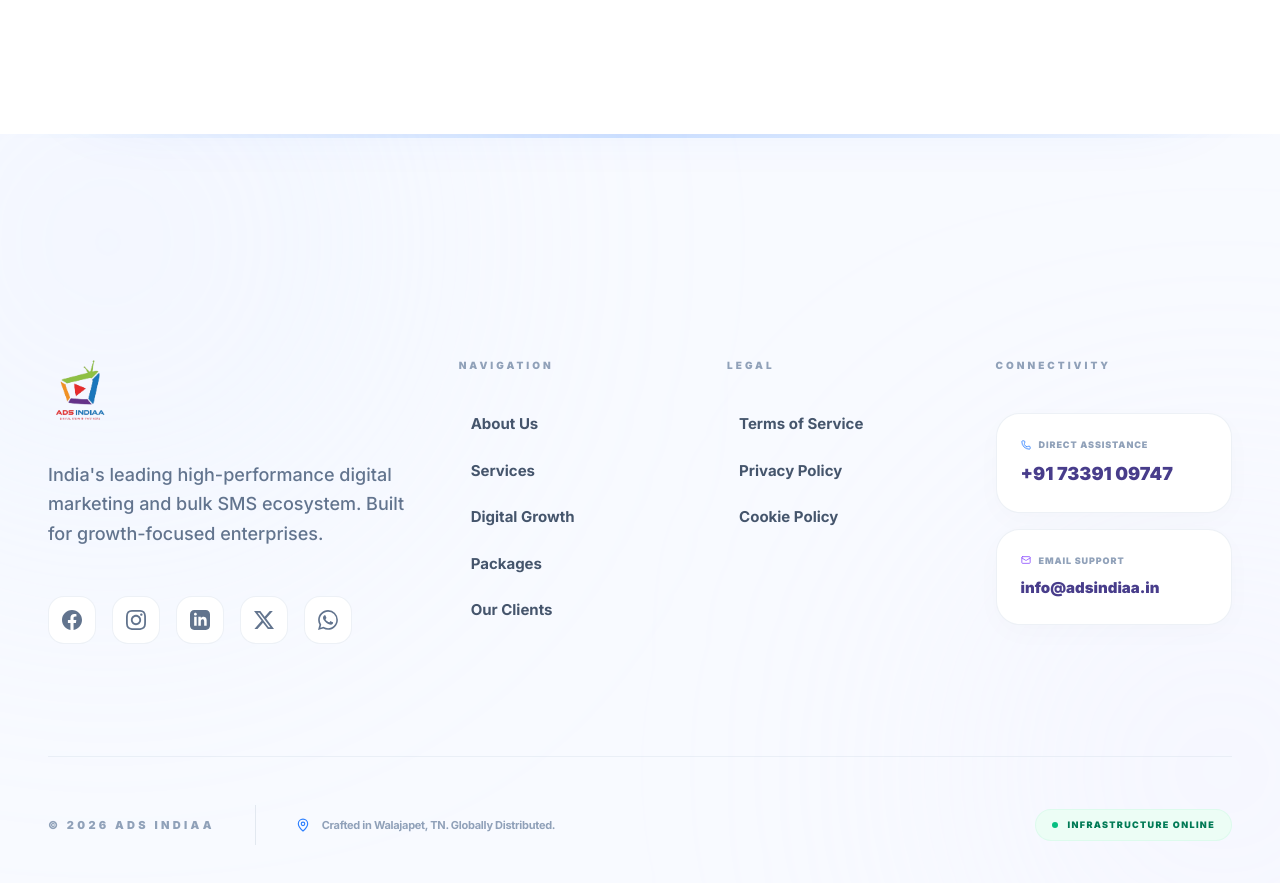
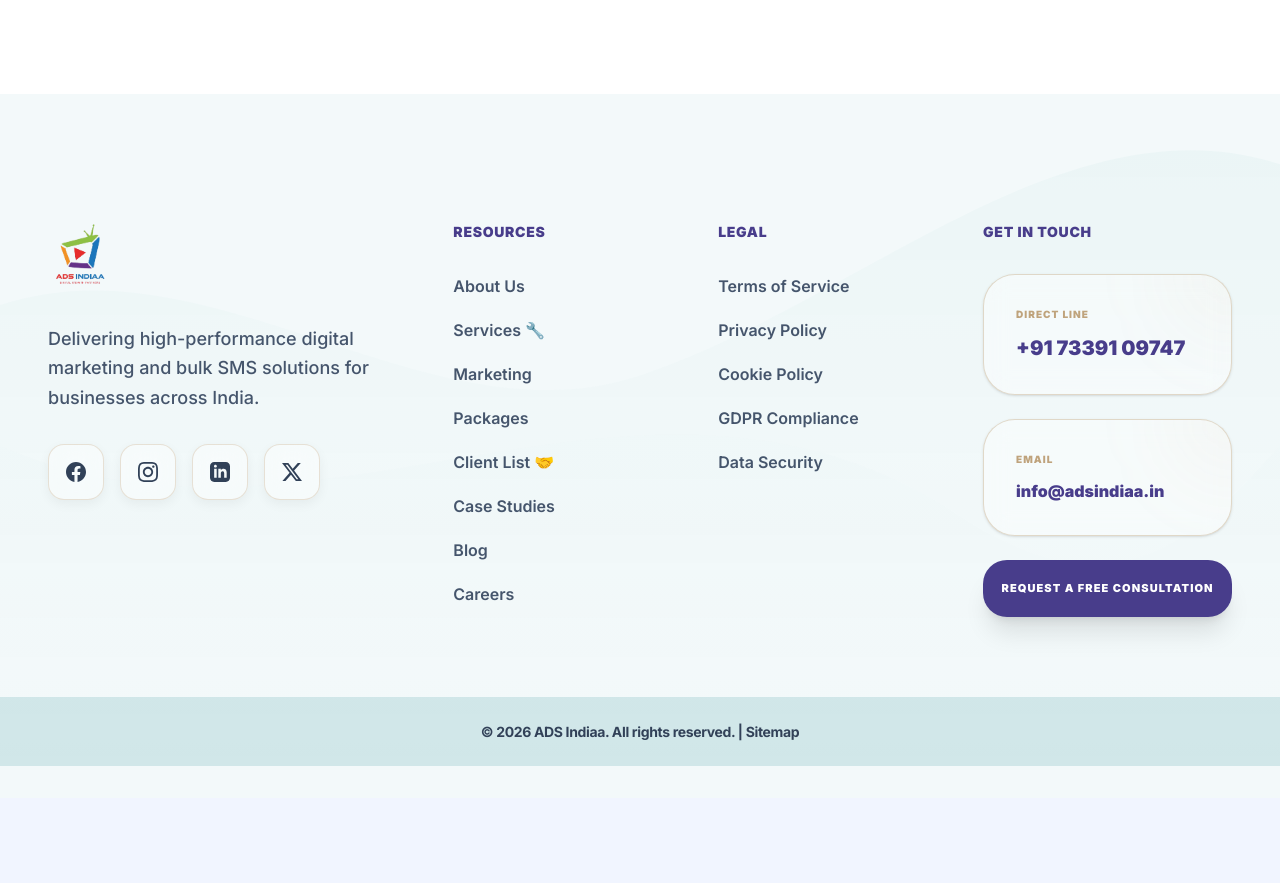
Before and after one commit to Madhumitha132002/adsindiaa, a Next.js app in the folder adsindia-nextjs/: page /cookie-policy in a window 1280 px wide. Shown: the part 1059-1942 px from the top of the page. After the commit the page ends 1857 px from the top, so only its background shows below. Built offline with nearby package versions, Linux system fonts and the light colour scheme; no server answers.

Commit message:
Matched footer design to user template (glossy icons, gold borders, wavy background)

```diff
--- a/adsindia-nextjs/src/components/Footer.js
+++ b/adsindia-nextjs/src/components/Footer.js
@@ -1,6 +1,6 @@
 import Image from 'next/image';
 import Link from 'next/link';
-import { Mail, Phone, MapPin, ArrowRight, MessageCircle } from 'lucide-react';
+import { Mail, Phone, MapPin, ArrowRight, ShieldCheck, FileText, Globe, BookOpen, Users, Briefcase, HelpCircle } from 'lucide-react';
 
 const socialLinks = [
   {
@@ -38,123 +38,84 @@ const socialLinks = [
         <path d="M18.901 1.153h3.68l-8.04 9.19L24 22.846h-7.406l-5.8-7.584-6.638 7.584H.474l8.6-9.83L0 1.154h7.594l5.243 6.932 6.064-6.932zm-1.293 19.494h2.039L6.482 3.239h-2.19l13.316 17.408z" />
       </svg>
     )
-  },
-  {
-    name: 'WhatsApp',
-    href: 'https://wa.me/917339109747',
-    icon: (
-      <svg className="w-5 h-5" fill="currentColor" viewBox="0 0 24 24">
-        <path d="M17.472 14.382c-.297-.149-1.758-.867-2.03-.967-.273-.099-.471-.148-.67.15-.197.297-.767.966-.94 1.164-.173.199-.347.223-.644.075-.297-.15-1.255-.463-2.39-1.475-.883-.788-1.48-1.761-1.653-2.059-.173-.297-.018-.458.13-.606.134-.133.298-.347.446-.52.149-.174.198-.298.298-.497.099-.198.05-.371-.025-.52-.075-.149-.669-1.612-.916-2.207-.242-.579-.487-.5-.669-.51-.173-.008-.371-.01-.57-.01-.198 0-.52.074-.792.372-.272.297-1.04 1.016-1.04 2.479 0 1.462 1.065 2.875 1.213 3.074.149.198 2.096 3.2 5.077 4.487.709.306 1.262.489 1.694.625.712.227 1.36.195 1.871.118.571-.085 1.758-.719 2.006-1.413.248-.694.248-1.289.173-1.413-.074-.124-.272-.198-.57-.347m-5.421 7.403h-.004a9.87 9.87 0 01-5.031-1.378l-.361-.214-3.741.982.998-3.648-.235-.374a9.86 9.86 0 01-1.51-5.26c.001-5.45 4.436-9.884 9.888-9.884 2.64 0 5.122 1.03 6.988 2.898a9.825 9.825 0 012.893 6.994c-.003 5.45-4.437 9.884-9.885 9.884m8.413-18.297A11.815 11.815 0 0012.05 0C5.495 0 .16 5.335.157 11.892c0 2.096.547 4.142 1.588 5.945L0 24l6.335-1.662c1.72.94 3.659 1.434 5.63 1.434h.005c6.554 0 11.89-5.335 11.893-11.893a11.821 11.821 0 00-3.48-8.413z" />
-      </svg>
-    )
   }
 ];
 
 export default function Footer() {
   return (
-    <footer className="relative bg-[#F8FAFF] pt-96 lg:pt-56 pb-16 overflow-hidden mt-10">
-      {/* Decorative Background Elements */}
-      <div className="absolute top-0 left-0 w-full h-1 bg-gradient-to-r from-transparent via-blue-500/20 to-transparent" />
-      <div className="absolute -top-48 -left-48 w-[600px] h-[600px] bg-blue-100/20 blur-[150px] rounded-full" />
-      <div className="absolute top-1/2 -right-48 w-[500px] h-[500px] bg-violet-100/20 blur-[150px] rounded-full" />
-
-      {/* Subtle Grid Pattern Overlay */}
-      <div className="absolute inset-0 opacity-[0.03] pointer-events-none" style={{ backgroundImage: 'radial-gradient(#2563eb 0.5px, transparent 0.5px)', backgroundSize: '24px 24px' }} />
+    <footer className="relative bg-[#F3F9FA] pt-32 pb-8 overflow-hidden font-inter">
+      {/* ── Background Wave Art ── */}
+      <div className="absolute inset-0 opacity-40 pointer-events-none z-0">
+        <svg className="w-full h-full" viewBox="0 0 1440 400" fill="none" xmlns="http://www.w3.org/2000/svg" preserveAspectRatio="none">
+          <path d="M0 120C240 80 480 200 720 160C960 120 1200 0 1440 40V400H0V120Z" fill="url(#wave-gradient)" opacity="0.1" />
+          <path d="M0 200C360 280 720 120 1080 240C1260 300 1350 250 1440 200V400H0V200Z" fill="url(#wave-gradient)" opacity="0.05" />
+          <defs>
+            <linearGradient id="wave-gradient" x1="720" y1="0" x2="720" y2="400" gradientUnits="userSpaceOnUse">
+              <stop stopColor="#0D9488" />
+              <stop offset="1" stopColor="white" stopOpacity="0" />
+            </linearGradient>
+          </defs>
+        </svg>
+      </div>
 
       <div className="max-w-[1400px] mx-auto px-6 lg:px-12 relative z-10">
+        <div className="grid grid-cols-1 lg:grid-cols-12 gap-16 lg:gap-8 mb-20">
 
-        {/* ── Floating CTA Banner ── */}
-        <div className="absolute top-0 left-1/2 -translate-x-1/2 -translate-y-[135%] lg:-translate-y-[160%] w-[calc(100%-48px)] max-w-6xl">
-          <div
-            id="main-footer-card"
-            className="relative overflow-hidden rounded-[3.5rem] bg-white/80 backdrop-blur-2xl shadow-[0_32px_80px_-20px_rgba(37,99,235,0.15)] p-12 lg:p-20 flex flex-col md:flex-row items-center justify-between gap-12 border border-white group"
-          >
-            {/* Animated Glow Effect */}
-            <div className="absolute top-0 right-0 w-96 h-96 bg-blue-400/10 rounded-full blur-[100px] -mr-32 -mt-32 transition-colors duration-700 group-hover:bg-blue-400/20" />
-            <div className="absolute bottom-0 left-0 w-96 h-96 bg-violet-400/10 rounded-full blur-[100px] -ml-32 -mb-32 transition-colors duration-700 group-hover:bg-violet-400/20" />
-
-            <div className="relative z-10 space-y-8 max-w-2xl text-center md:text-left">
-              <div className="inline-flex items-center gap-3 px-5 py-2.5 rounded-full bg-blue-50/50 border border-blue-100/50 text-[11px] font-black uppercase tracking-[0.2em] text-blue-600 shadow-sm">
-                <span className="relative flex h-2.5 w-2.5">
-                  <span className="animate-ping absolute inline-flex h-full w-full rounded-full bg-blue-400 opacity-75"></span>
-                  <span className="relative inline-flex rounded-full h-2.5 w-2.5 bg-blue-500"></span>
-                </span>
-                Scale Your Growth
-              </div>
-              <h2 className="text-4xl md:text-6xl font-black text-slate-900 leading-[1.05] tracking-tight">
-                Ready to dominate <br />
-                <span className="text-blue-600 italic lg:not-italic">your market?</span>
-              </h2>
-              <p className="text-slate-500 text-lg md:text-xl font-medium leading-relaxed max-w-xl">
-                Join 5000+ businesses leveraging our high-performance messaging infrastructure to scale their reach unlimited.
-              </p>
-            </div>
-
-            <div className="relative z-10 shrink-0">
-              <Link href="/contact-us" className="group relative inline-flex items-center justify-center gap-4 px-10 py-6 bg-slate-900 text-white font-black rounded-2xl overflow-hidden shadow-2xl transition-all duration-300 hover:scale-[1.02] hover:shadow-blue-500/25 active:scale-95 text-xs uppercase tracking-widest">
-                <div className="absolute inset-0 bg-gradient-to-r from-blue-600 to-violet-600 opacity-0 group-hover:opacity-100 transition-opacity duration-300" />
-                <span className="relative z-10">Start Growing</span>
-                <ArrowRight size={18} className="relative z-10 transition-transform duration-300 group-hover:translate-x-1" />
-              </Link>
-            </div>
-          </div>
-        </div>
-
-        {/* ── Footer Content Grid ── */}
-        <div className="grid grid-cols-1 lg:grid-cols-12 gap-20 lg:gap-12">
-
-          {/* Column 1: Brand Info */}
-          <div className="lg:col-span-4 space-y-12">
+          {/* Column 1: Brand & Identity */}
+          <div className="lg:col-span-4 space-y-10">
             <div className="space-y-8">
-              <Link href="/" className="inline-block group">
+              <Link href="/" className="inline-block transition-transform duration-300 hover:scale-[1.02]">
                 <Image
                   src="/images/Ads_indiaa_logo.webp"
                   alt="Ads Indiaa Logo"
                   width={240}
                   height={80}
-                  className="h-14 lg:h-16 w-auto object-contain transition-transform duration-500 group-hover:scale-105"
+                  className="h-14 lg:h-16 w-auto object-contain"
                   priority
                 />
               </Link>
-              <p className="text-slate-500 font-medium leading-relaxed text-lg max-w-sm">
-                India's leading high-performance digital marketing and bulk SMS ecosystem. Built for growth-focused enterprises.
+              <p className="text-slate-600 font-medium leading-relaxed text-lg max-w-sm">
+                Delivering high-performance digital marketing and bulk SMS solutions for businesses across India.
               </p>
 
-              <div className="flex flex-wrap gap-4 pt-4">
+              <div className="flex gap-4">
                 {socialLinks.map((social) => (
                   <a
                     key={social.name}
                     href={social.href}
                     target="_blank"
                     rel="noopener noreferrer"
-                    className="w-12 h-12 rounded-2xl bg-white border border-slate-200/60 flex items-center justify-center text-slate-500 hover:text-white hover:bg-blue-600 hover:border-blue-600 hover:shadow-xl hover:shadow-blue-600/20 transition-all duration-300 transform hover:-translate-y-1"
-                    aria-label={`Follow us on ${social.name}`}
+                    className="w-14 h-14 rounded-2xl bg-white/40 backdrop-blur-md border border-[#BFA37C]/30 flex items-center justify-center text-slate-700 hover:text-white hover:bg-slate-900 transition-all duration-300 shadow-[0_4px_12px_rgba(0,0,0,0.05)] hover:shadow-xl group"
                   >
-                    {social.icon}
+                    <div className="transition-transform group-hover:scale-110">
+                       {social.icon}
+                    </div>
                   </a>
                 ))}
               </div>
             </div>
           </div>
 
-          {/* Column 2: Links System */}
+          {/* Links System */}
           <div className="lg:col-span-8">
-            <div className="grid grid-cols-2 md:grid-cols-3 gap-16 lg:gap-8">
+            <div className="grid grid-cols-2 md:grid-cols-3 gap-12 lg:gap-4">
 
-              {/* Navigation */}
-              <div className="space-y-10">
-                <h4 className="text-[10px] font-black uppercase tracking-[0.3em] text-slate-400">Navigation</h4>
-                <ul className="space-y-6">
+              {/* Resources */}
+              <div className="space-y-8">
+                <h4 className="text-sm font-black text-slate-900 tracking-wider">RESOURCES</h4>
+                <ul className="space-y-5">
                   {[
                     { name: 'About Us', href: '/about-us' },
-                    { name: 'Services', href: '/services' },
-                    { name: 'Digital Growth', href: '/digital-marketing' },
+                    { name: 'Services 🔧', href: '/services' },
+                    { name: 'Marketing', href: '/digital-marketing' },
                     { name: 'Packages', href: '/packages' },
-                    { name: 'Our Clients', href: '/clients' }
+                    { name: 'Client List 🤝', href: '/clients' },
+                    { name: 'Case Studies', href: '#' },
+                    { name: 'Blog', href: '/blog' },
+                    { name: 'Careers', href: '#' }
                   ].map((link) => (
                     <li key={link.name}>
-                      <Link href={link.href} className="text-[15px] font-bold text-slate-600 hover:text-blue-600 transition-colors flex items-center gap-3 group">
-                        <span className="w-0 h-0.5 bg-blue-600 transition-all duration-300 group-hover:w-4" />
+                      <Link href={link.href} className="text-[16px] font-semibold text-slate-600 hover:text-teal-600 transition-colors">
                         {link.name}
                       </Link>
                     </li>
@@ -163,17 +124,18 @@ export default function Footer() {
               </div>
 
               {/* Legal */}
-              <div className="space-y-10">
-                <h4 className="text-[10px] font-black uppercase tracking-[0.3em] text-slate-400">Legal</h4>
-                <ul className="space-y-6">
+              <div className="space-y-8">
+                <h4 className="text-sm font-black text-slate-900 tracking-wider">LEGAL</h4>
+                <ul className="space-y-5">
                   {[
                     { name: 'Terms of Service', href: '/terms-of-service' },
                     { name: 'Privacy Policy', href: '/privacy-policy' },
-                    { name: 'Cookie Policy', href: '/cookie-policy' }
+                    { name: 'Cookie Policy', href: '/cookie-policy' },
+                    { name: 'GDPR Compliance', href: '#' },
+                    { name: 'Data Security', href: '#' }
                   ].map((link) => (
                     <li key={link.name}>
-                      <Link href={link.href} className="text-[15px] font-bold text-slate-600 hover:text-blue-600 transition-colors flex items-center gap-3 group">
-                        <span className="w-0 h-0.5 bg-blue-600 transition-all duration-300 group-hover:w-4" />
+                      <Link href={link.href} className="text-[16px] font-semibold text-slate-600 hover:text-teal-600 transition-colors">
                         {link.name}
                       </Link>
                     </li>
@@ -182,54 +144,40 @@ export default function Footer() {
               </div>
 
               {/* Contact Area */}
-              <div className="space-y-10 col-span-2 md:col-span-1">
-                <h4 className="text-[10px] font-black uppercase tracking-[0.3em] text-slate-400">Connectivity</h4>
-                <div className="space-y-4">
-                  <div className="group bg-white p-6 rounded-3xl border border-slate-200/60 shadow-[0_8px_30px_rgb(0,0,0,0.02)] hover:shadow-xl hover:shadow-blue-500/5 hover:border-blue-200 transition-all duration-300">
-                    <p className="flex items-center gap-2 text-[9px] font-black uppercase tracking-widest text-slate-400 mb-2">
-                       <Phone size={10} className="text-blue-500" /> Direct Assistance
-                    </p>
-                    <a href="tel:+917339109747" className="text-lg font-black text-slate-900 group-hover:text-blue-600 transition-colors">
+              <div className="space-y-8 col-span-2 md:col-span-1">
+                <h4 className="text-sm font-black text-slate-900 tracking-wider">GET IN TOUCH</h4>
+                <div className="space-y-6">
+                  <div className="bg-white/40 backdrop-blur-md rounded-[2rem] p-8 border border-[#BFA37C]/40 shadow-sm relative overflow-hidden group">
+                    <div className="absolute top-0 right-0 w-32 h-32 bg-[#BFA37C]/5 rounded-full -mr-16 -mt-16 blur-2xl" />
+                    <p className="text-[10px] font-black tracking-widest text-[#BFA37C] mb-3 uppercase">Direct Line</p>
+                    <a href="tel:+917339109747" className="text-xl font-black text-slate-900 block group-hover:text-teal-600 transition-colors">
                       +91 73391 09747
                     </a>
                   </div>
 
-                  <div className="group bg-white p-6 rounded-3xl border border-slate-200/60 shadow-[0_8px_30px_rgb(0,0,0,0.02)] hover:shadow-xl hover:shadow-blue-500/5 hover:border-blue-200 transition-all duration-300">
-                    <p className="flex items-center gap-2 text-[9px] font-black uppercase tracking-widest text-slate-400 mb-2">
-                      <Mail size={10} className="text-violet-500" /> Email Support
-                    </p>
-                    <a href="mailto:info@adsindiaa.in" className="text-[15px] font-black text-slate-900 group-hover:text-blue-600 transition-colors break-all">
+                  <div className="bg-white/40 backdrop-blur-md rounded-[2rem] p-8 border border-[#BFA37C]/40 shadow-sm relative overflow-hidden group">
+                    <div className="absolute top-0 right-0 w-32 h-32 bg-[#BFA37C]/5 rounded-full -mr-16 -mt-16 blur-2xl" />
+                    <p className="text-[10px] font-black tracking-widest text-[#BFA37C] mb-3 uppercase">Email</p>
+                    <a href="mailto:info@adsindiaa.in" className="text-[16px] font-black text-slate-900 block group-hover:text-teal-600 transition-colors break-all">
                       info@adsindiaa.in
                     </a>
                   </div>
+
+                  <button className="w-full py-5 bg-slate-900 text-white rounded-[1.5rem] font-black text-[11px] uppercase tracking-widest shadow-xl hover:bg-slate-800 transition-all active:scale-[0.98]">
+                    Request a Free Consultation
+                  </button>
                 </div>
               </div>
             </div>
           </div>
         </div>
+      </div>
 
-        {/* ── Bottom Bar ── */}
-        <div className="mt-28 pt-12 border-t border-slate-200/60 flex flex-col md:flex-row items-center justify-between gap-10">
-          <div className="flex flex-col md:flex-row items-center gap-10">
-            <p className="text-[11px] font-black text-slate-400 uppercase tracking-[0.3em]">
-              © {new Date().getFullYear()} ADS INDIAA
-            </p>
-            <div className="hidden md:block w-px h-10 bg-slate-200" />
-            <div className="flex items-center gap-3 text-slate-400">
-              <MapPin size={14} className="text-blue-500" />
-              <p className="text-[11px] font-bold tracking-tight">
-                Crafted in Walajapet, TN. Globally Distributed.
-              </p>
-            </div>
-          </div>
-
-          <div className="flex items-center gap-6">
-            <div className="px-4 py-2 rounded-full bg-emerald-50 border border-emerald-100/50 flex items-center gap-2.5">
-              <div className="w-1.5 h-1.5 rounded-full bg-emerald-500 animate-pulse" />
-              <span className="text-[9px] font-black uppercase tracking-[0.15em] text-emerald-700">Infrastructure Online</span>
-            </div>
-          </div>
-        </div>
+      {/* ── Bottom Bar ── */}
+      <div className="bg-[#D1E7E9] py-6 px-6 lg:px-12 flex items-center justify-center">
+        <p className="text-[14px] font-bold text-slate-700 tracking-tight">
+          © {new Date().getFullYear()} ADS Indiaa. All rights reserved. | <Link href="/sitemap" className="hover:text-teal-900">Sitemap</Link>
+        </p>
       </div>
     </footer>
   );
```
